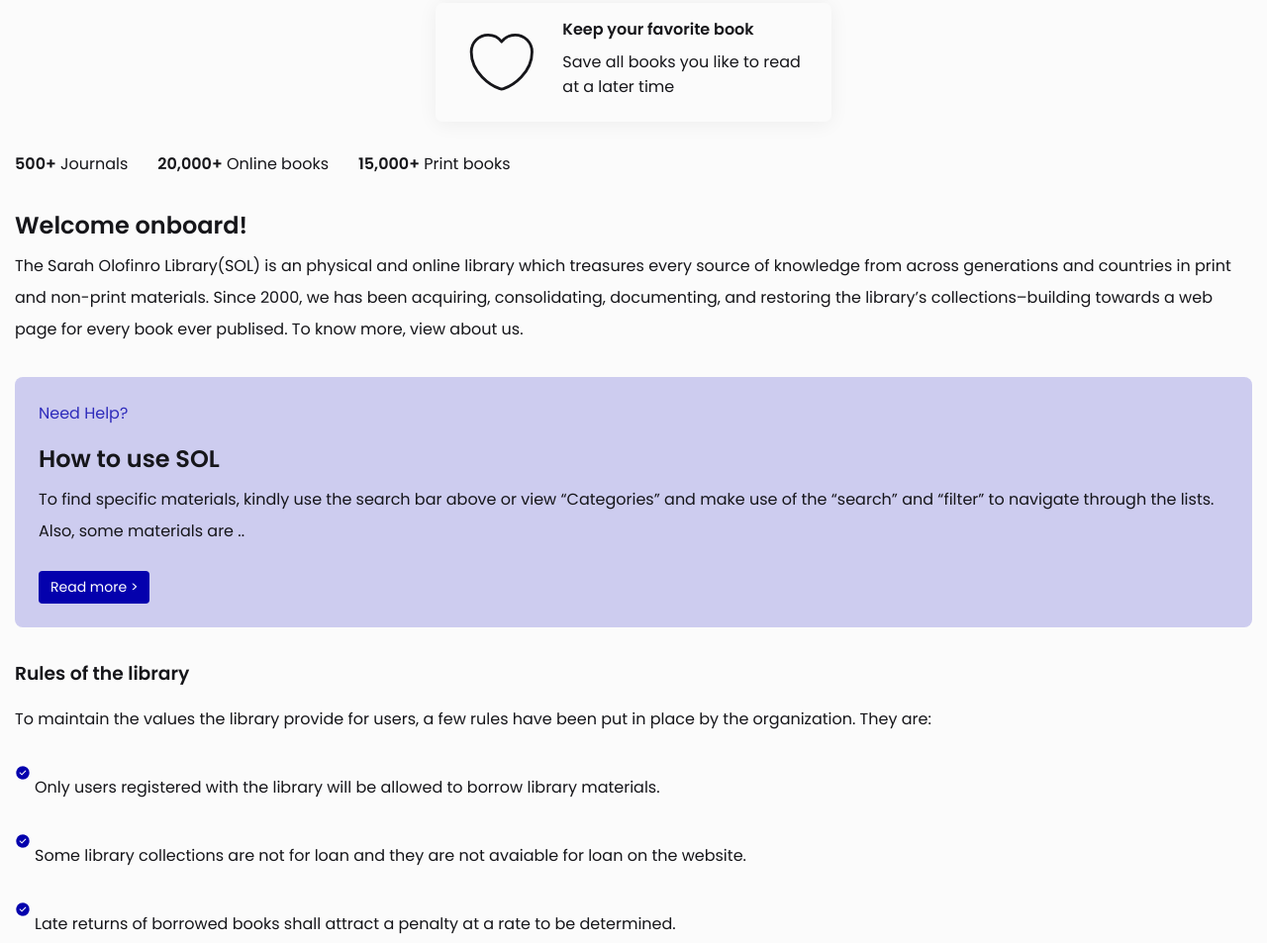
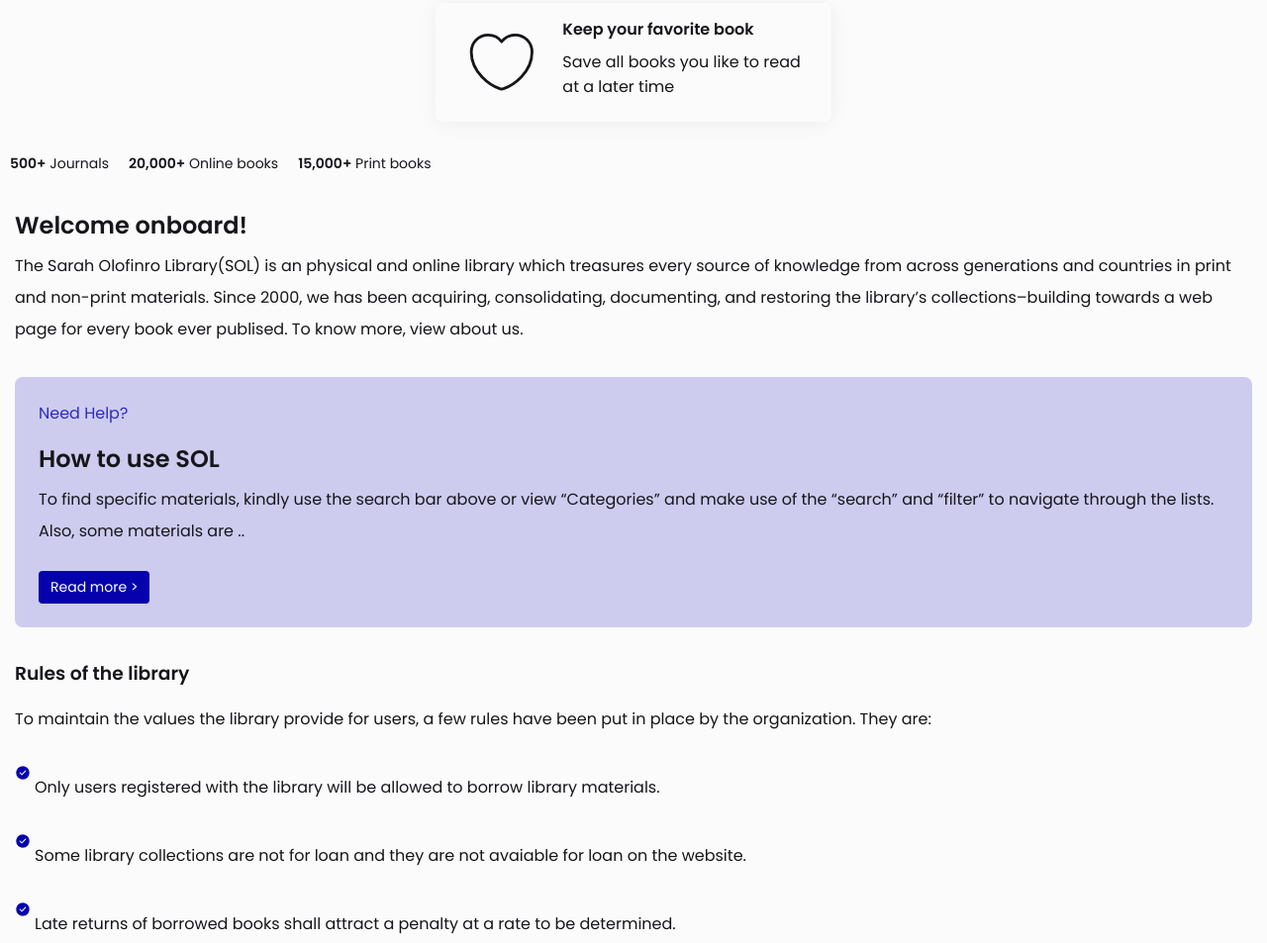
Before and after one commit to margielajake/SOL-Library, a plain HTML site: page index.html in a window 1280 px wide. Shown: the part 914-1867 px from the top of the page at 99% size. Drawn offline with nearby package versions, Linux system fonts and the light colour scheme.

Commit message:
minor changes

```diff
--- a/CSS/style.css
+++ b/CSS/style.css
@@ -295,8 +295,8 @@ main img{
 }
 
 .lib-stat p{
-  margin: 0 1.5rem;
-  font: inherit;
+  margin: 0 1.0rem;
+  font-size: var(--font-size-sm);
   margin-bottom: 3.2rem;
 }
 
```
